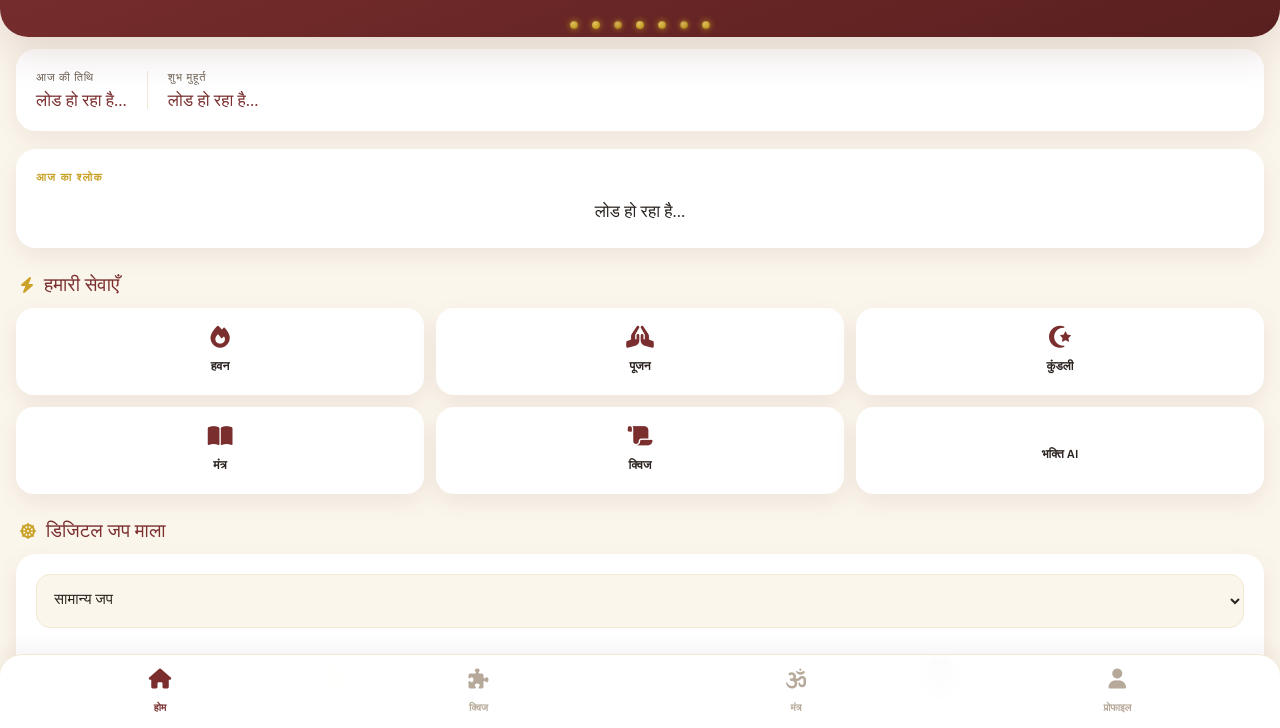
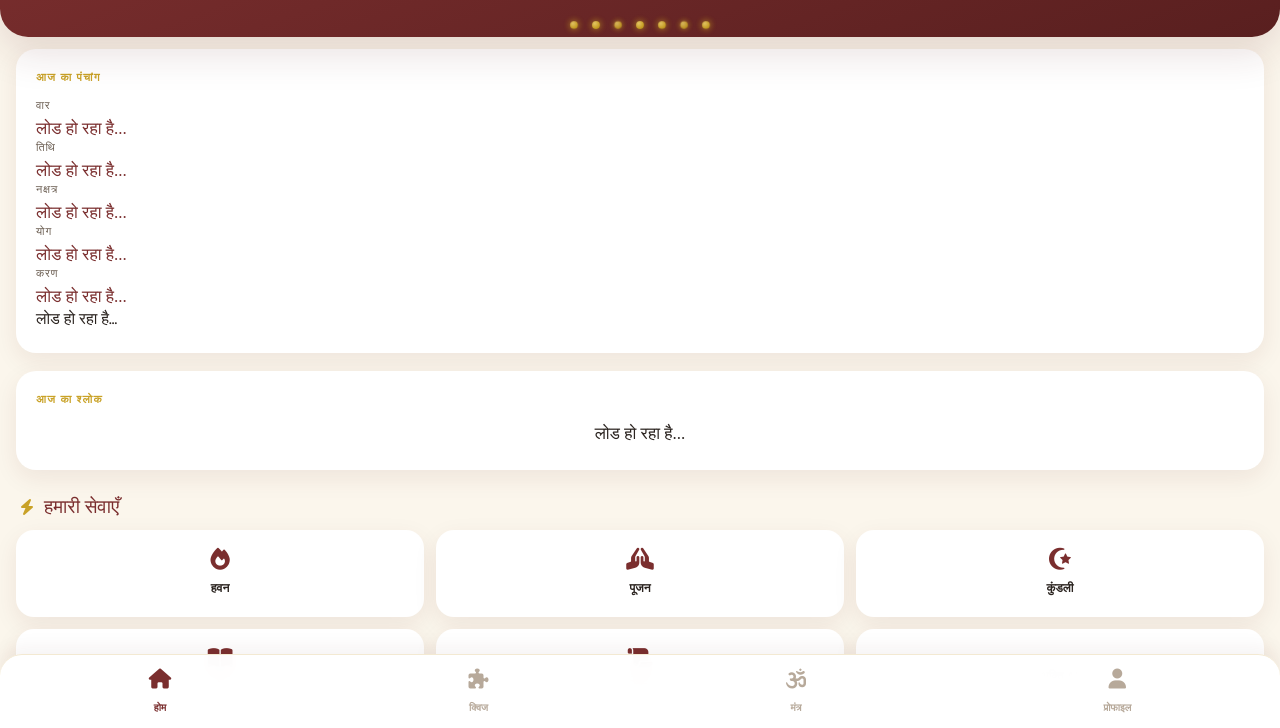
Before and after one commit to raviaanjana84-afk/Hospital-assistant-exam-preparation-, a plain HTML site: page index.html in a window 1280 px wide. Shown: the part 72-800 px from the top of the page. Drawn offline with Linux system fonts and the light colour scheme; no server answers; some icons are missing; a web font is replaced by a local one.

Commit message:
Update Panchang section with additional details

```diff
--- a/index.html
+++ b/index.html
@@ -58,17 +58,30 @@
 
   <!-- Panchang + Video card -->
   <section class="card panchang-card">
-    <div class="panchang-row">
-      <div>
-        <p class="panchang-label">आज की तिथि</p>
+    <p class="section-eyebrow">आज का पंचांग</p>
+    <div class="panchang-grid">
+      <div class="panchang-item">
+        <p class="panchang-label">वार</p>
+        <p class="panchang-value" id="displayVaar">लोड हो रहा है...</p>
+      </div>
+      <div class="panchang-item">
+        <p class="panchang-label">तिथि</p>
         <p class="panchang-value" id="displayTithi">लोड हो रहा है...</p>
       </div>
-      <div class="panchang-divider"></div>
-      <div>
-        <p class="panchang-label">शुभ मुहूर्त</p>
-        <p class="panchang-value" id="displayMuhurat">लोड हो रहा है...</p>
+      <div class="panchang-item">
+        <p class="panchang-label">नक्षत्र</p>
+        <p class="panchang-value" id="displayNakshatra">लोड हो रहा है...</p>
+      </div>
+      <div class="panchang-item">
+        <p class="panchang-label">योग</p>
+        <p class="panchang-value" id="displayYoga">लोड हो रहा है...</p>
+      </div>
+      <div class="panchang-item">
+        <p class="panchang-label">करण</p>
+        <p class="panchang-value" id="displayKarana">लोड हो रहा है...</p>
       </div>
     </div>
+    <div class="panchang-suryatime" id="displayMuhurat">लोड हो रहा है...</div>
   </section>
 
   <section class="card" id="videoCard" style="display:none;">
@@ -156,4 +169,4 @@
 <script type="module" src="auth.js"></script>
 <script type="module" src="admin.js"></script>
 </body>
-</html>
+  </html>
```
